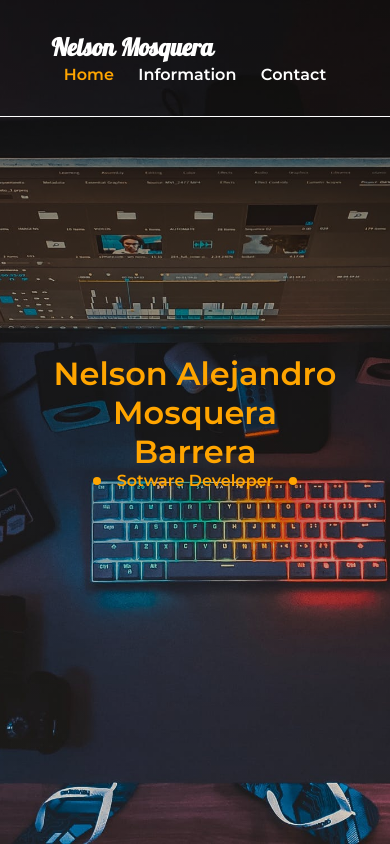
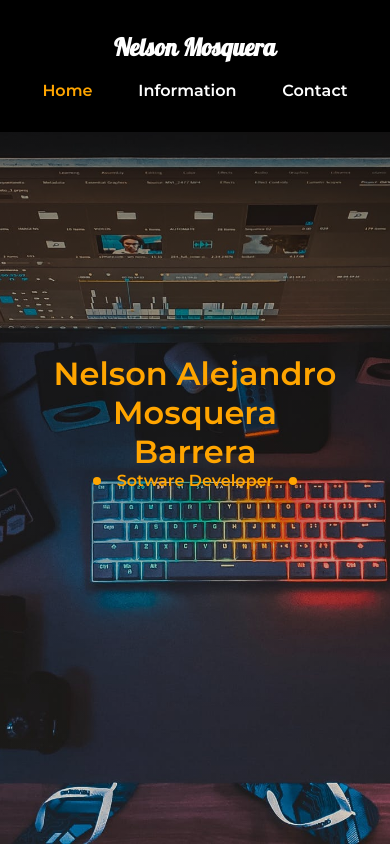
Before and after one commit to monotera/Personal-website, a Vue app: page / in a window 390 px wide. Built offline with nearby package versions, Linux system fonts and the light colour scheme.

Commit message:
Creates responsive header

```diff
--- a/src/components/Header.vue
+++ b/src/components/Header.vue
@@ -34,13 +34,12 @@
 
 <style lang="scss" scoped>
 .header-wrapper {
-  background-color: transparent;
+  background-color: black;
   color: white;
   position: fixed;
   top: 0;
   z-index: 3;
   width: 100%;
-  border-bottom: 1px solid white;
 }
 a {
   cursor: pointer;
@@ -56,6 +55,10 @@
   min-height: 10vh;
   padding: 2rem;
   width: 90%;
+  @media screen and (max-width: $breakpoint-desktop) {
+    text-align: center;
+    padding: 2rem 0;
+  }
 }
 
 .header-wrapper-ul {
@@ -68,11 +71,14 @@
 }
 
 .active {
-  color: orange;
+  color: $page-main-color;
 }
 
 .logo {
   flex: 2 1 40rem;
   font-family: $logo-font, sans-serif;
+  @media screen and (max-width: $breakpoint-desktop) {
+    margin-bottom: 1rem;
+  }
 }
 </style>
--- a/src/components/Home.vue
+++ b/src/components/Home.vue
@@ -35,7 +35,7 @@
     align-items: center;
   }
   .info {
-    color: orange;
+    color: $page-main-color;
     text-align: center;
   }
   .title {
@@ -51,7 +51,7 @@
     }
   }
   .point {
-    background-color: orange;
+    background-color: $page-main-color;
     width: 1em;
     height: 1em;
     border-radius: 50%;
--- a/src/styles/_variables.scss
+++ b/src/styles/_variables.scss
@@ -5,6 +5,10 @@
 $breakpoint-columns: 578px;
 $breakpoint-desktopSmall: 975px;
 
+
+$page-main-color: orange;
+
+
 $home-main-font: "fontMontserratSemiBold", sans-serif;
 $logo-font: "Pattaya", sans-serif;
 $nav-font: "fontMontserratSemiBold", sans-serif;
```
